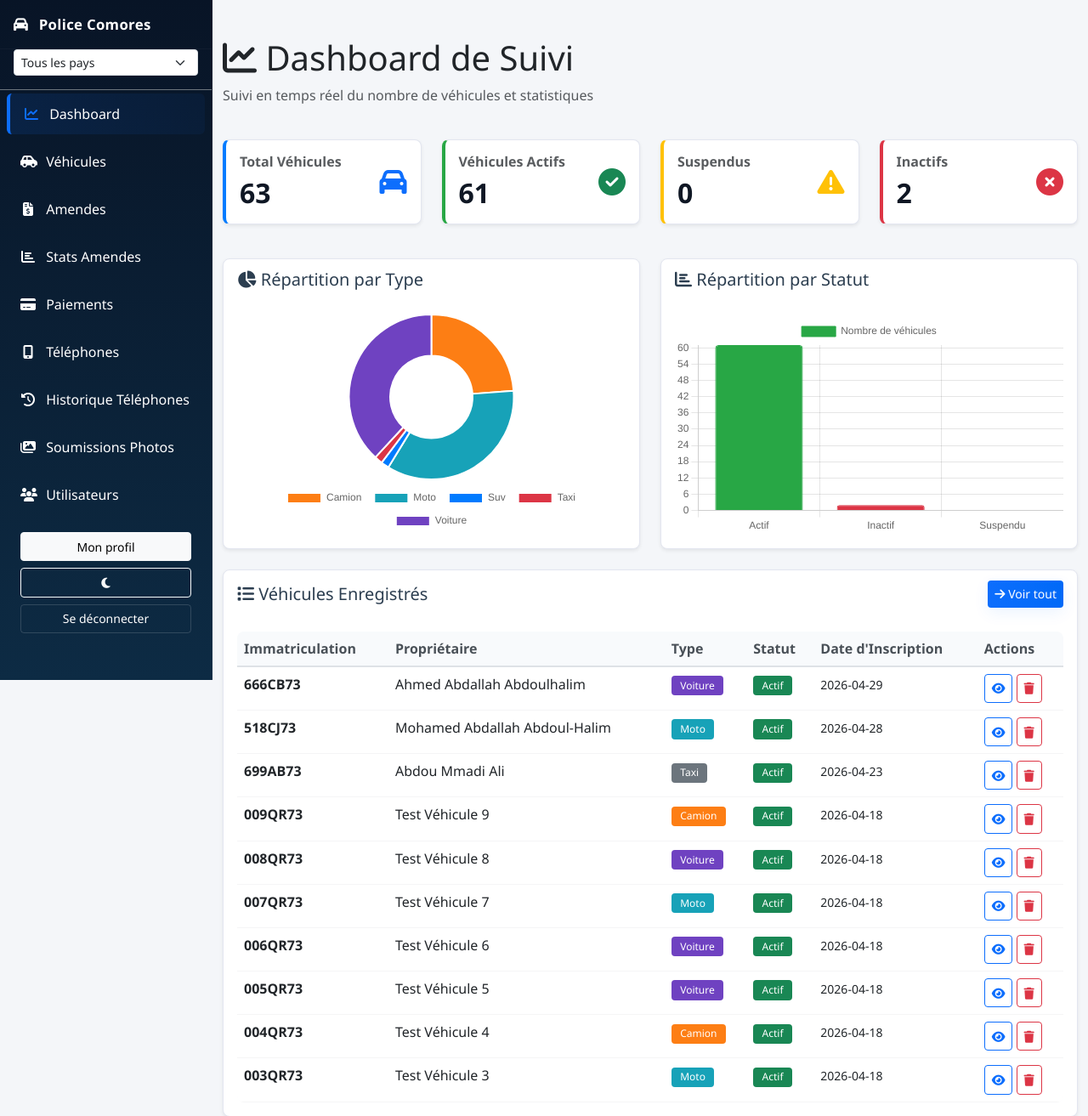
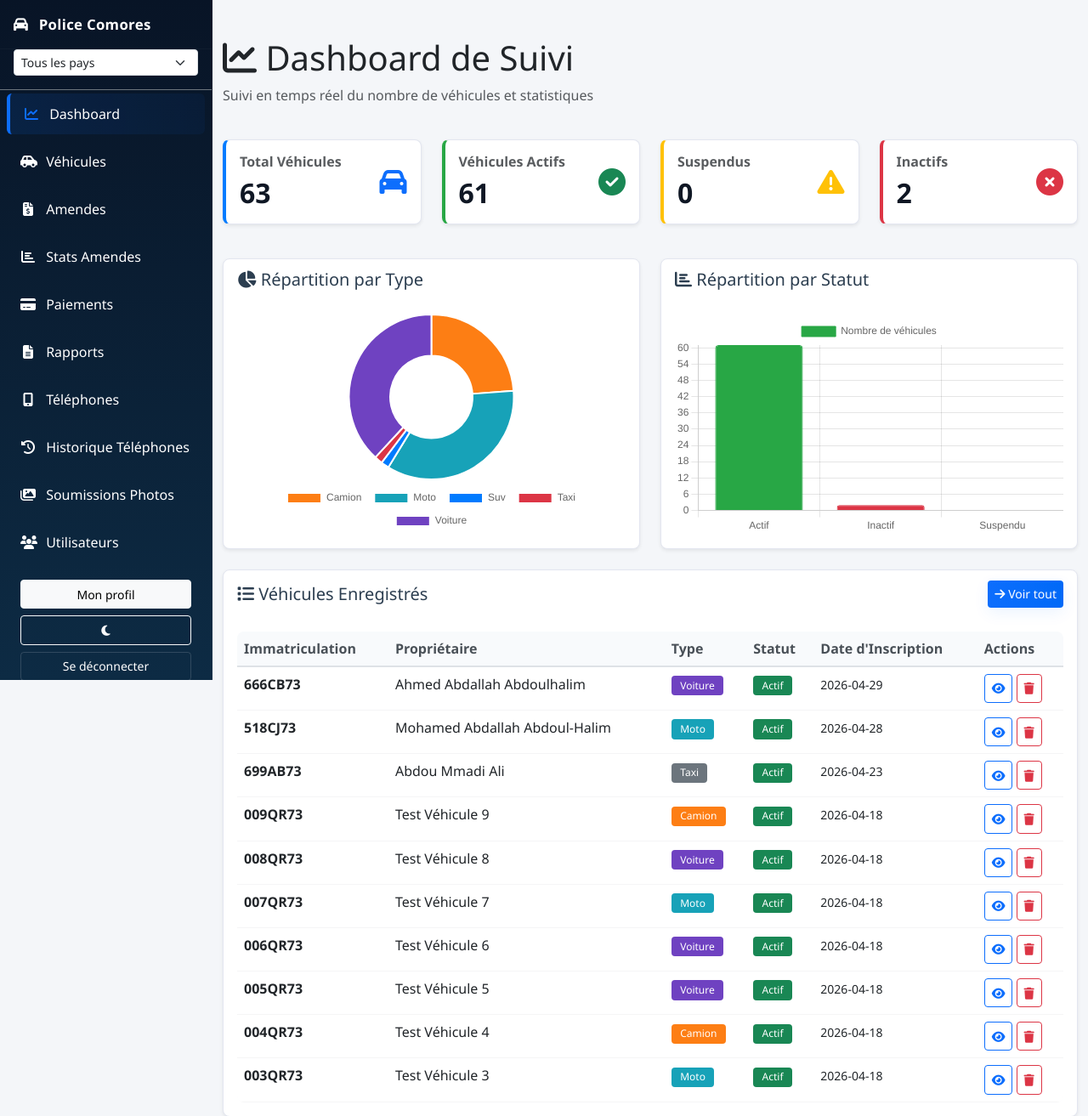
Before and after one commit to smarttechnology-km/brigade-mobile, a Flask app: page /dashboard in a window 1280 px wide. Shown: the top 1313 px of the page at 85% size. Run offline with Flask 3, Linux system fonts and the light colour scheme; a user stored in the database is signed in; data comes from the database, SQL or seed files in the repository; data that the repository does not hold is empty; some libraries are stand-ins or nearby versions.

Commit message:
Add files via upload

```diff
--- a/app/templates/base.html
+++ b/app/templates/base.html
@@ -124,6 +124,7 @@
 
             {% if current_user.is_authenticated and (current_user.is_admin or (current_user.role == 'judiciaire')) %}
             <a class="nav-link text-white {% if request.path.startswith('/payments') or request.path.startswith('/fines/receipt') %}active{% endif %}" href="/payments"><i class="fas fa-credit-card me-2"></i> Paiements</a>
+            <a class="nav-link text-white {% if request.path.startswith('/reports') %}active{% endif %}" href="/reports"><i class="fas fa-file-alt me-2"></i> Rapports</a>
             {% endif %}
 
             {% if current_user.is_authenticated and (current_user.role == 'policier') %}
```
